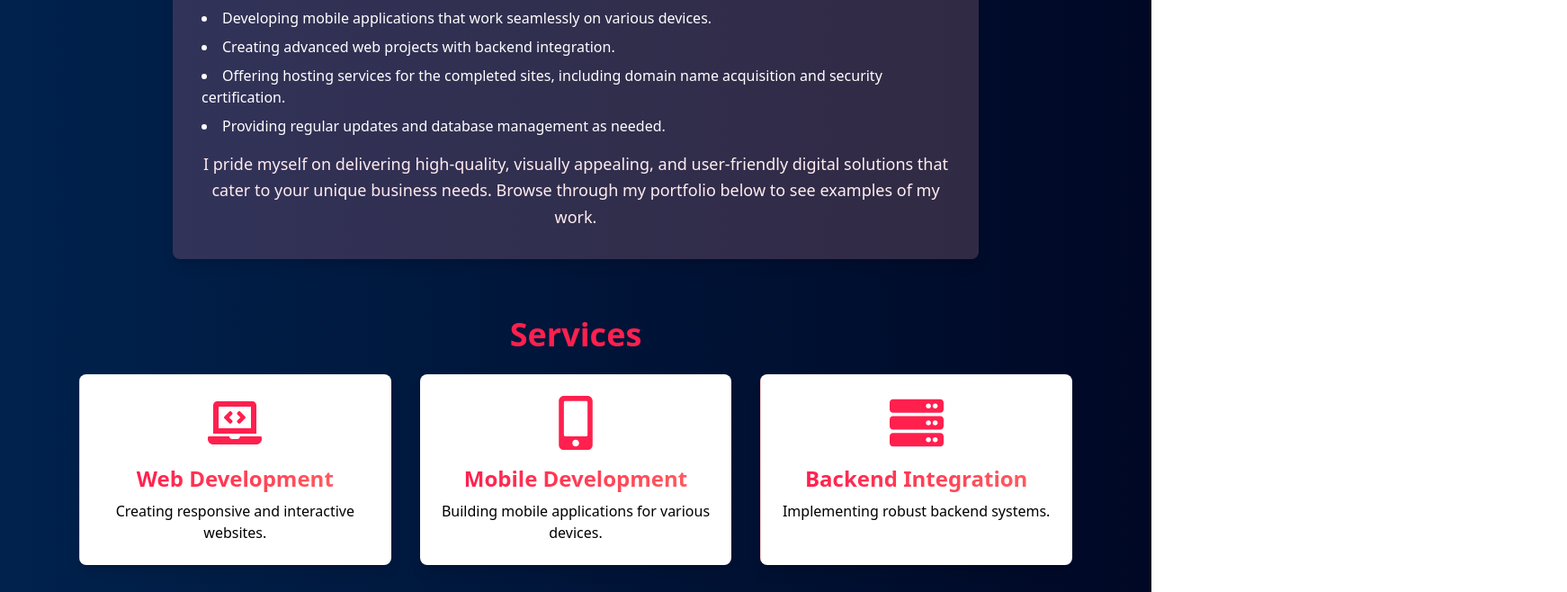
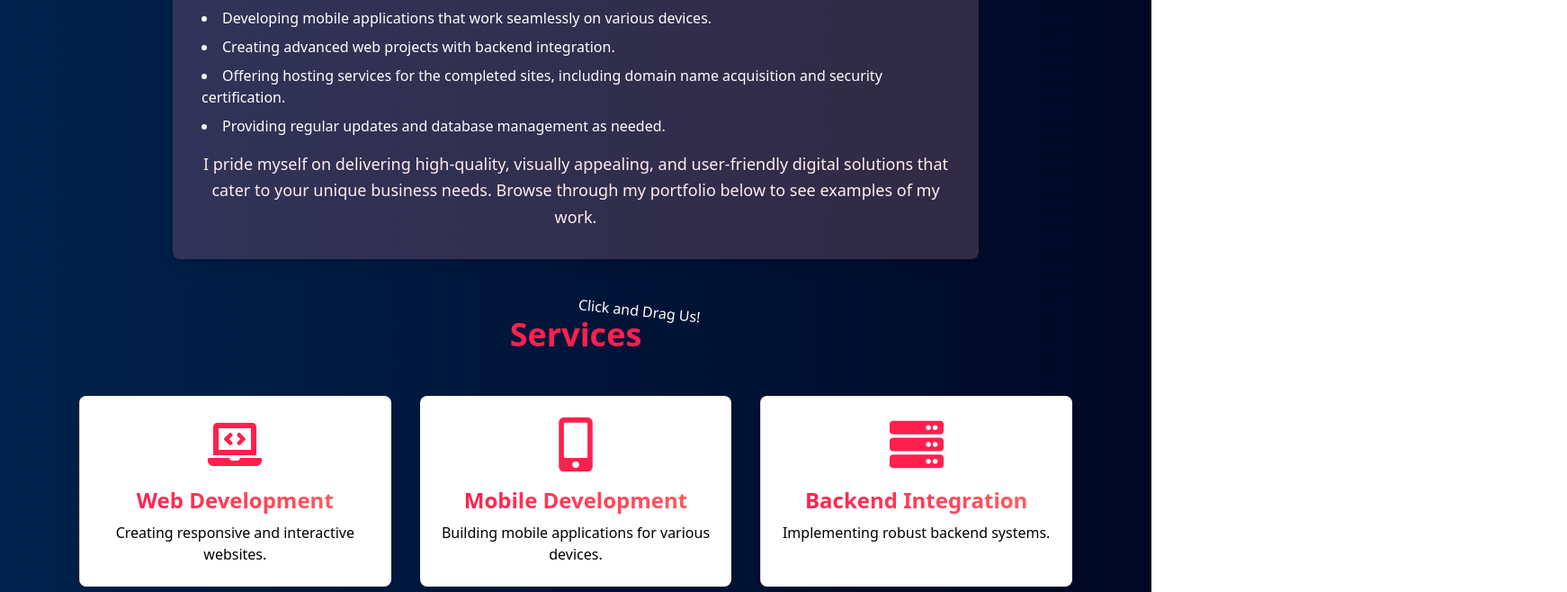
Before and after one commit to Howling-Techie/LaunchCode, a React (Vite) app: page / in a window 1280 px wide. Shown: the part 498-1156 px from the top of the page at 90% size, 1742 px wide, since content can reach past the window. Built offline with nearby package versions, Linux system fonts and the light colour scheme.

Commit message:
Transition effect now only occurs on active, with the drag and drop activating after a delay.

```diff
--- a/src/App.tsx
+++ b/src/App.tsx
@@ -95,7 +95,13 @@ function App() {
     ];
 
     const sensors = useSensors(
-        useSensor(PointerSensor),
+        useSensor(PointerSensor, {
+            // Press delay of 250ms, with tolerance of 5px of movement
+            activationConstraint: {
+                delay: 400,
+                tolerance: 100,
+            },
+        }),
         useSensor(KeyboardSensor, {
             coordinateGetter: sortableKeyboardCoordinates,
         })
@@ -158,10 +164,14 @@ function App() {
                 </section>
                 <section className="w-full mb-16">
                     <h2 className="text-4xl font-bold text-[#FF204E] mb-6 text-center">Services</h2>
+                    <h3 className="text-white rotate-6 translate-x-1/2 -translate-y-16 md:-translate-y-8">Click and
+                        Drag
+                        Us!</h3>
                     <DndContext
                         sensors={sensors}
                         collisionDetection={closestCenter}
                         onDragEnd={handleDragEnd}
+
                     >
                         <SortableContext
                             items={services}
@@ -173,9 +183,9 @@ function App() {
                                         className="min-h-full group service-item bg-white text-black p-6 rounded-lg shadow-lg hover:shadow-2xl duration-750 transition transform hover:scale-105 flex flex-col items-center overflow-hidden"
                                         aria-label={item.title}>
                                         <div
-                                            className="absolute inset-0 bg-gradient-to-r from-[#FF204E] to-[#FF5A5E] transform -translate-x-full group-hover:translate-x-0 transition-transform duration-500 ease-in-out overflow-hidden z-10">
+                                            className="absolute inset-0 bg-gradient-to-r from-[#FF204E] to-[#FF5A5E] transform -translate-x-full group-active:translate-x-0 transition-transform duration-500 ease-in-out overflow-hidden z-10">
                                             <div
-                                                className="absolute z-10 flex flex-col items-center text-white duration-500 ease-in-out translate-x-full group-hover:translate-x-0 py-6 px-6 w-full">
+                                                className="absolute z-10 flex flex-col items-center text-white duration-500 ease-in-out translate-x-full group-active:translate-x-0 py-6 px-6 w-full">
                                                 <item.icon className="text-6xl mb-4 transition"/>
                                                 <h3 className="text-center text-2xl font-semibold mb-2 transition">{item.title}</h3>
                                                 <p className="text-center transition">{item.description}</p>
```
